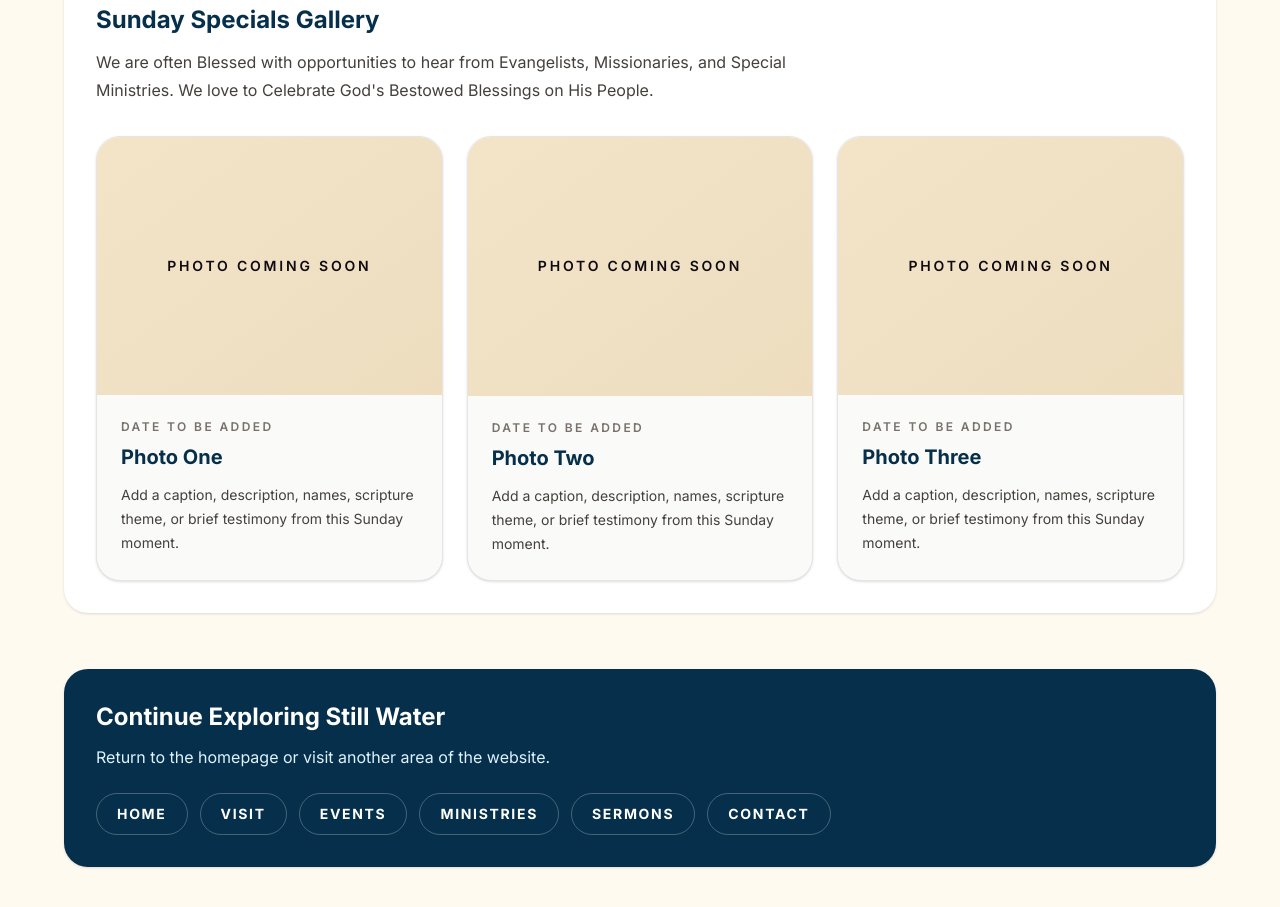
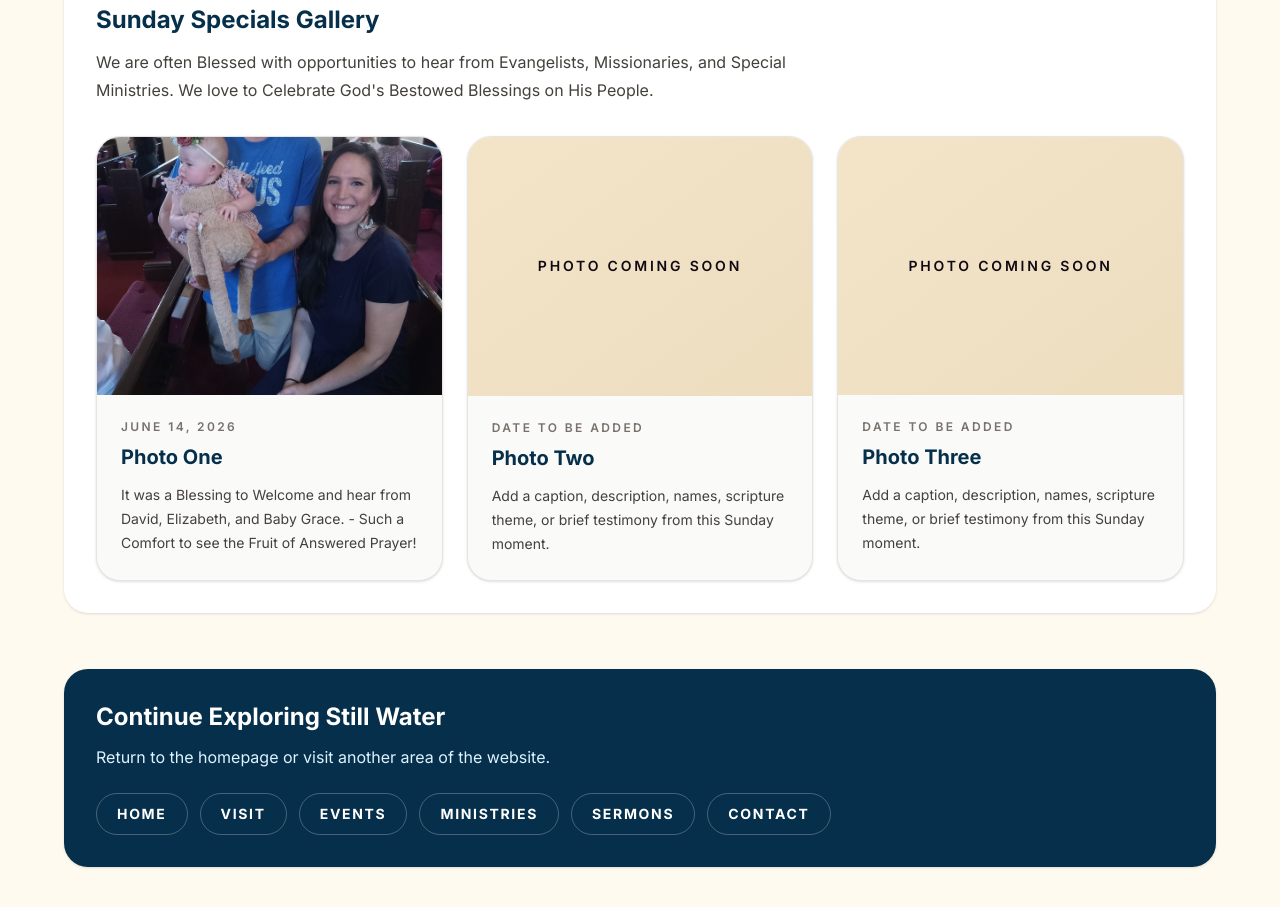
Before and after one commit to edesent/stillwater-christian-fellowship, a Next.js app: page /sunday-saints in a window 1280 px wide. Shown: the part 3500-4407 px from the top of the page. Built offline with nearby package versions, Linux system fonts and the light colour scheme.

Commit message:
Display Sunday Specials Photo One image and caption

```diff
--- a/src/app/sunday-saints/page.tsx
+++ b/src/app/sunday-saints/page.tsx
@@ -111,27 +111,46 @@ export default function SundaySaintsPage() {
                 </div>
 
                 <div className="mt-8 grid gap-6 md:grid-cols-2 lg:grid-cols-3">
-                  {starterCards.map((card) => (
+                  {starterCards.map((card) => {
+                    const sundaySpecialsPhoto =
+                      section.title === "Sunday Specials Gallery" && card === "Photo One"
+                        ? sundaySpecialsPhotoOne
+                        : null;
+
+                    return (
                       <article
                         key={`${section.title}-${card}`}
                         className="overflow-hidden rounded-3xl border border-stone-200 bg-stone-50 shadow-sm"
                       >
+                        {sundaySpecialsPhoto ? (
+                          <img
+                            src={sundaySpecialsPhoto.image}
+                            alt={sundaySpecialsPhoto.alt}
+                            className="aspect-[4/3] w-full object-cover"
+                          />
+                        ) : (
                           <div className="flex aspect-[4/3] items-center justify-center bg-gradient-to-br from-cream to-gold/35 px-6 text-center">
                             <span className="text-sm font-semibold uppercase tracking-[0.2em] text-ink">
                               Photo Coming Soon
                             </span>
                           </div>
+                        )}
                         <div className="p-6">
                           <p className="text-xs font-semibold uppercase tracking-[0.2em] text-stone-500">
-                          Date to be added
+                            {sundaySpecialsPhoto ? sundaySpecialsPhoto.date : "Date to be added"}
                           </p>
-                        <h3 className="mt-2 text-xl font-bold text-sky-950">{card}</h3>
+                          <h3 className="mt-2 text-xl font-bold text-sky-950">
+                            {sundaySpecialsPhoto ? sundaySpecialsPhoto.title : card}
+                          </h3>
                           <p className="mt-3 text-sm leading-6 text-stone-700">
-                          Add a caption, description, names, scripture theme, or brief testimony from this Sunday moment.
+                            {sundaySpecialsPhoto
+                              ? sundaySpecialsPhoto.description
+                              : "Add a caption, description, names, scripture theme, or brief testimony from this Sunday moment."}
                           </p>
                         </div>
                       </article>
-                  ))}
+                    );
+                  })}
                 </div>
               </section>
             ))}
```
Lines whose indentation alone changed are shown as unchanged.
